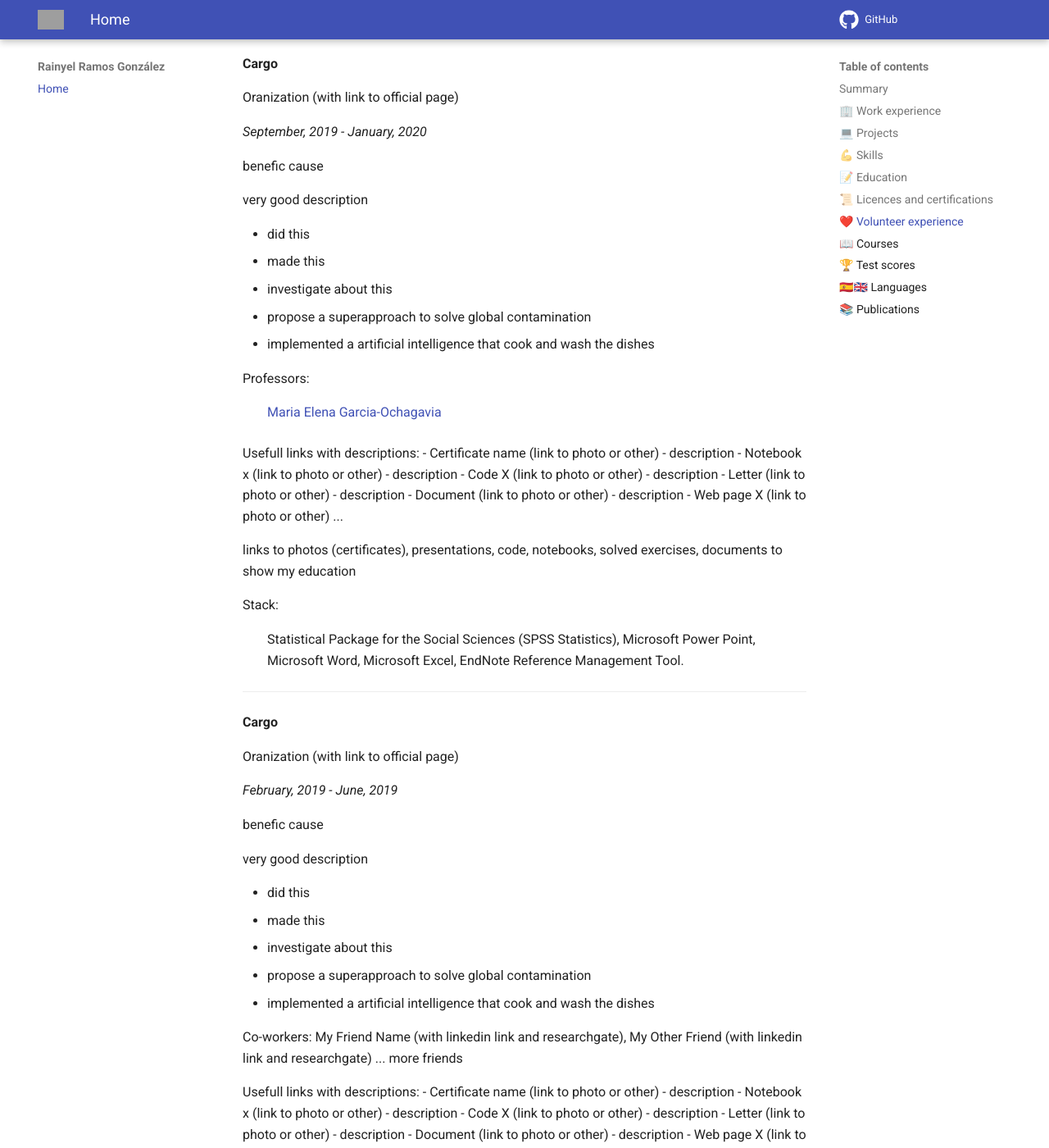
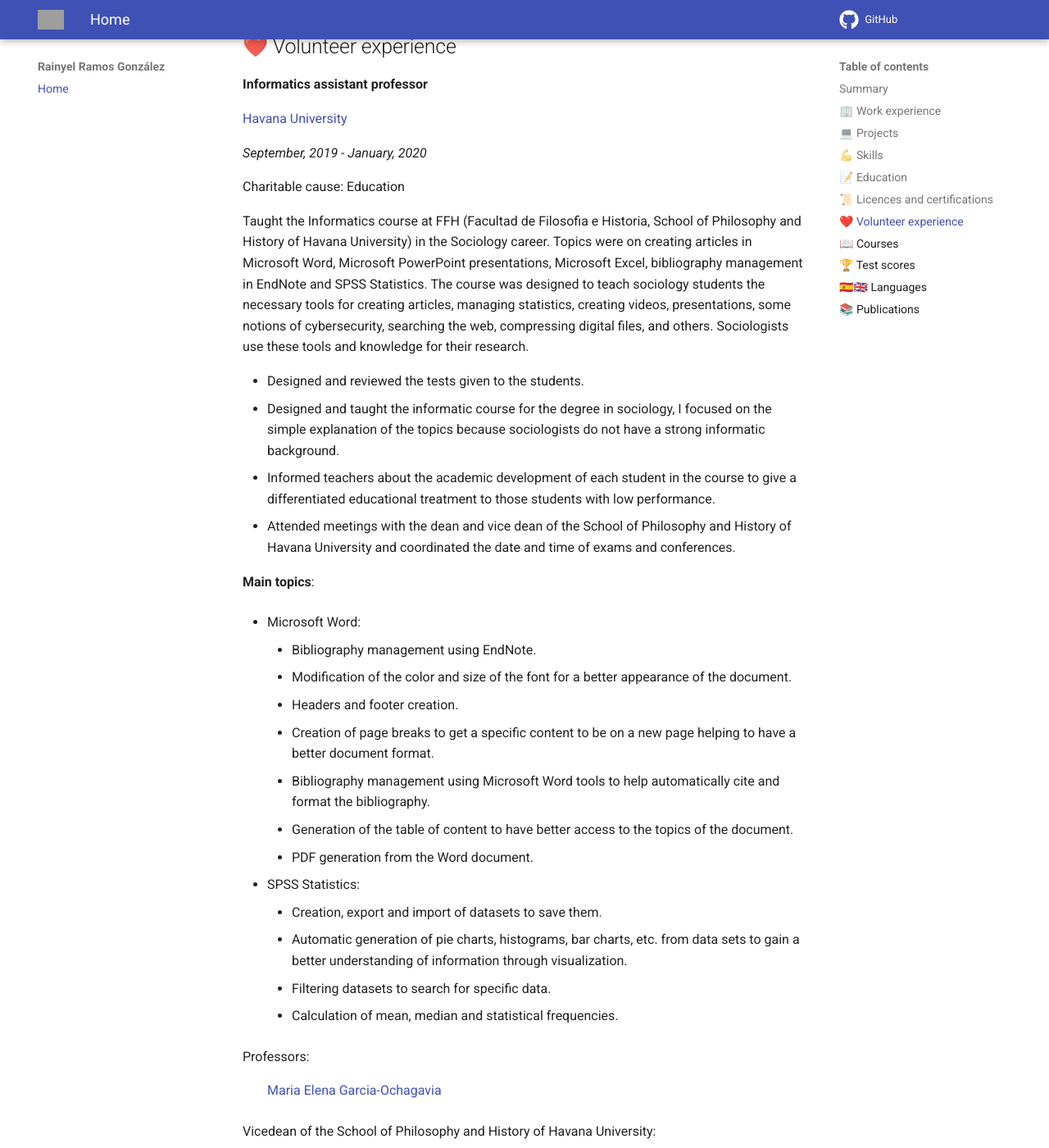
Before and after one commit to rayniel95/rayniel95.github.io, an MkDocs documentation site: the page built from docs/index.md, in a window 1280 px wide and 1400 px high, scrolled down 5400 px. Shown: the whole window at 82% size. Built offline with MkDocs 1.6.1 and Material for MkDocs 9.7.7, drawn with Linux system fonts in a browser that asks for light colours; emoji names are drawn with the system emoji font; some of the changed text lies outside the part shown; grey boxes are pictures that could not be loaded.

Commit message:
adding volunteer experience

```diff
--- a/docs/index.md
+++ b/docs/index.md
@@ -1,4 +1,4 @@
-**this page is under construction**
+**this page is under construction, most of the text is a template that I created and I am tranforming into a detailed cv :)**
 
 # 👋 Hi there, my name is Rainyel Ramos González
 
@@ -77,6 +77,8 @@ Cuban health care system work with physical health records, some efforts for dig
 - Designed and implemented a smart contract (chaincode) to save, list and modify digital medical records on a Hyperledger Fabric network.
 - Designed and implemented a web server to communicate with the blockchain network.
 - Designed and implemented a web application to interact with the blockchain network.
+
+<!--explain better, add more specific tasks, create a wrapper for fabric sdk for example-->
 
 Stack:
 : Node.js, Hyperledger Fabric, Adminbro, Docker, Docker Compose, Convector, TypeScript, Hurley.
@@ -191,135 +193,149 @@ ID 2345657763434311
 ...
 
 ## ❤️ Volunteer experience
-**Cargo**
+**Informatics assistant professor**
 
-Oranization (with link to official page)
+[Havana University][13]
 
 *September, 2019 - January, 2020*
 
-benefic cause
+Charitable cause: Education
 
-very good description
+Taught the Informatics course at FFH (Facultad de Filosofia e Historia, School of Philosophy and History of Havana University) in the Sociology career. Topics were on creating articles in Microsoft Word, Microsoft PowerPoint presentations, Microsoft Excel, bibliography management in EndNote and SPSS Statistics. The course was designed to teach sociology students the necessary tools for creating articles, managing statistics, creating videos, presentations, some notions of cybersecurity, searching the web, compressing digital files, and others. Sociologists use these tools and knowledge for their research.
 
-- did this
-- made this
-- investigate about this
-- propose a superapproach to solve global contamination
-- implemented a artificial intelligence that cook and wash the dishes
+- Designed and reviewed the tests given to the students.
+- Designed and taught the informatic course for the degree in sociology, I focused on the simple explanation of the topics because sociologists do not have a strong informatic background.
+- Informed teachers about the academic development of each student in the course to give a differentiated educational treatment to those students with low performance.
+- Attended meetings with the dean and vice dean of the School of Philosophy and History of Havana University and coordinated the date and time of exams and conferences.
+
+**Main topics**:
+
+- Microsoft Word:
+
+    - Bibliography management using EndNote.
+    - Modification of the color and size of the font for a better appearance of the document.
+    - Headers and footer creation.
+    - Creation of page breaks to get a specific content to be on a new page helping to have a better document format.
+    - Bibliography management using Microsoft Word tools to help automatically cite and format the bibliography.
+    - Generation of the table of content to have better access to the topics of the document.
+    - PDF generation from the Word document.
+
+- SPSS Statistics:
+
+    - Creation, export and import of datasets to save them.
+    - Automatic generation of pie charts, histograms, bar charts, etc. from data sets to gain a better understanding of information through visualization.
+    - Filtering datasets to search for specific data.
+    - Calculation of mean, median and statistical frequencies.
 
 Professors:
-
 : [Maria Elena Garcia-Ochagavia][16]
 
-Usefull links with descriptions:
-- Certificate name (link to photo or other)
-    - description
-- Notebook x (link to photo or other)
-    - description
-- Code X (link to photo or other)
-    - description
-- Letter (link to photo or other)
-    - description
-- Document (link to photo or other)
-    - description
-- Web page X (link to photo or other)
-...
+Vicedean of the School of Philosophy and History of Havana University:
+: [Yulexis Almeida Junco][20] ([SemanticScholar][21])
 
-links to photos (certificates), presentations, code, notebooks, solved exercises,  documents to show my education
-
+Dean of the School of Philosophy and History of Havana University:
+: [Ernel Gonzalez Mastrapa][17] ([ResearchGate][18] | [Google Scholar][19])
 
 Stack:
-:  Statistical Package for the Social Sciences (SPSS Statistics), Microsoft Power Point, Microsoft Word, Microsoft Excel, EndNote Reference Management Tool.
+: Statistical Package for the Social Sciences (SPSS Statistics), Microsoft Power Point, Microsoft Word, Microsoft Excel, EndNote Reference Management Tool.
 
 ---
 
-**Cargo**
+**Informatics assistant professor**
 
-Oranization (with link to official page)
+[Havana University][13]
 
 *February, 2019 - June, 2019*
 
-benefic cause
+Charitable cause: Education
 
-very good description
+Taught the Informatics course at FFH (Facultad de Filosofia e Historia, School of Philosophy and History of Havana University) in the Sociology career. Topics were on creating articles in Microsoft Word, Microsoft PowerPoint presentations, Microsoft Excel, bibliography management in EndNote and SPSS Statistics. The course was designed to teach sociology students the necessary tools for creating articles, managing statistics, creating videos, presentations, some notions of cybersecurity, searching the web, compressing digital files, and others. Sociologists use these tools and knowledge for their research.
 
-- did this
-- made this
-- investigate about this
-- propose a superapproach to solve global contamination
-- implemented a artificial intelligence that cook and wash the dishes
+- Designed and reviewed the tests given to the students.
+- Designed and taught the informatic course for the degree in sociology, I focused on the simple explanation of the topics because sociologists do not have a strong informatic background.
+- Informed teachers about the academic development of each student in the course to give a differentiated educational treatment to those students with low performance.
+- Attended meetings with the dean and vice dean of the School of Philosophy and History of Havana University and coordinated the date and time of exams and conferences.
 
-Co-workers:
-My Friend Name (with linkedin link and researchgate),
-My Other Friend (with linkedin link and researchgate)
-... more friends
+**Main topics**:
 
-Usefull links with descriptions:
-- Certificate name (link to photo or other)
-    - description
-- Notebook x (link to photo or other)
-    - description
-- Code X (link to photo or other)
-    - description
-- Letter (link to photo or other)
-    - description
-- Document (link to photo or other)
-    - description
-- Web page X (link to photo or other)
-...
+- Microsoft Word:
 
-links to photos (certificates), presentations, code, notebooks, solved exercises,  documents to show my education
+    - Bibliography management using EndNote.
+    - Modification of the color and size of the font for a better appearance of the document.
+    - Headers and footer creation.
+    - Creation of page breaks to get a specific content to be on a new page helping to have a better document format.
+    - Bibliography management using Microsoft Word tools to help automatically cite and format the bibliography.
+    - Generation of the table of content to have better access to the topics of the document.
+    - PDF generation from the Word document.
 
-Stack: superframework (link to official page), superlanguage (link to official page), ...
+- Microsoft Excel:
+
+    -
+
+Professors:
+: [Dafne García de Armas][22] ([ResearchGate][23])
+
+Vicedean of the School of Philosophy and History of Havana University:
+: [Yulexis Almeida Junco][20] ([SemanticScholar][21])
+
+Dean of the School of Philosophy and History of Havana University:
+: [Ernel Gonzalez Mastrapa][17] ([ResearchGate][18] | [Google Scholar][19])
+
+Stack:
+: Statistical Package for the Social Sciences (SPSS Statistics), Microsoft Power Point, Microsoft Word, Microsoft Excel, EndNote Reference Management Tool.
 
 ---
 
-**Cargo**
+**Informatics assistant professor**
 
 [Havana University][13]
 
 *October, 2018 - January, 2019*
 
-Education
+Charitable cause: Education
 
-I taught the Informatics course at FFH (Facultad de Filosofia e Historia, School of Philosophy and History of Havana University) in the Sociology career. I taught on how to create articles in Word, create PowerPoint presentations, create tables in Excel, bibliography management and SPSS Statistics. I taught about:
+Taught the Informatics course at FFH (Facultad de Filosofia e Historia, School of Philosophy and History of Havana University) in the Sociology career. Topics were on creating articles in Microsoft Word, Microsoft PowerPoint presentations, Microsoft Excel, bibliography management in EndNote and SPSS Statistics. The course was designed to teach sociology students the necessary tools for creating articles, managing statistics, creating videos, presentations, some notions of cybersecurity, searching the web, compressing digital files, and others. Sociologists use these tools and knowledge for their research.
 
-Word:
+- Designed and reviewed the tests given to the students.
+- Designed and taught the informatic course for the degree in sociology, I focused on the simple explanation of the topics because sociologists do not have a strong informatic background.
+- Informed teachers about the academic development of each student in the course to give a differentiated educational treatment to those students with low performance.
+- Attended meetings with the dean and vice dean of the School of Philosophy and History of Havana University and coordinated the date and time of exams and conferences.
 
-- Bibliography management using EndNote.
-- How to modified font color and size.
-- How to create headers and footer.
-- did this
-- made this
-- investigate about this
-- propose a superapproach to solve global contamination
-- implemented a artificial intelligence that cook and wash the dishes
+**Main topics**:
+
+- Microsoft Word:
+
+    - Bibliography management using EndNote.
+    - Modification of the color and size of the font for a better appearance of the document.
+    - Headers and footer creation.
+    - Creation of page breaks to get a specific content to be on a new page helping to have a better document format.
+    - Bibliography management using Microsoft Word tools to help automatically cite and format the bibliography.
+    - Generation of the table of content to have better access to the topics of the document.
+    - PDF generation from the Word document.
+
+- SPSS Statistics:
+
+    - Creation, export and import of datasets to save them.
+    - Automatic generation of pie charts, histograms, bar charts, etc. from data sets to gain a better understanding of information through visualization.
+    - Filtering datasets to search for specific data.
+    - Calculation of mean, median and statistical frequencies.
 
 Professors:
-
 : [Maria Elena Garcia-Ochagavia][16]
 
-Usefull links with descriptions:
-- Certificate name (link to photo or other)
-    - description
-- Notebook x (link to photo or other)
-    - description
-- Code X (link to photo or other)
-    - description
-- Letter (link to photo or other)
-    - description
-- Document (link to photo or other)
-    - description
-- Web page X (link to photo or other)
-...
+Vicedean of the School of Philosophy and History of Havana University:
+: [Yulexis Almeida Junco][20] ([SemanticScholar][21])
 
-links to photos (certificates), presentations, code, notebooks, solved exercises,  documents to show my education
+Dean of the School of Philosophy and History of Havana University:
+: [Ernel Gonzalez Mastrapa][17] ([ResearchGate][18] | [Google Scholar][19])
 
 Stack:
-:  Statistical Package for the Social Sciences (SPSS Statistics), Microsoft Power Point, Microsoft Word, Microsoft Excel, EndNote Reference Management Tool.
+: Statistical Package for the Social Sciences (SPSS Statistics), Microsoft Power Point, Microsoft Word, Microsoft Excel, EndNote Reference Management Tool.
 <!-- put a photo with my name inside notebook, practical excercises, etc. photos -->
 <!-- add a progress bar or the percent in the programming languages -->
 <!-- to put correctly abreviations -->
+<!-- to use some program to check broken links and delete it -->
+<!-- maybe write the name of some fields-->
 ## 📖 Courses
 
 - Advanced Data Structures
@@ -615,6 +631,7 @@ Cuban health care system work with physical health records, some efforts for dig
 - Proposed, designed and explained a web application for intereact with the blockchain network.
 - Proposed, designed and explained a blockchain network architecture for medical records storage using Hyperledger Fabric.
 - Proposed a decentralized authentication method on Hyperledger Fabric.
+- Proposed a hybrid encryption method for medical records encryption.
 
 Advisor:
 : [Yunier Zamora Hernández][8] ([ResearchGate][11])
```
Also changed, not shown: other parts of docs/index.md (+7 -0 lines).
